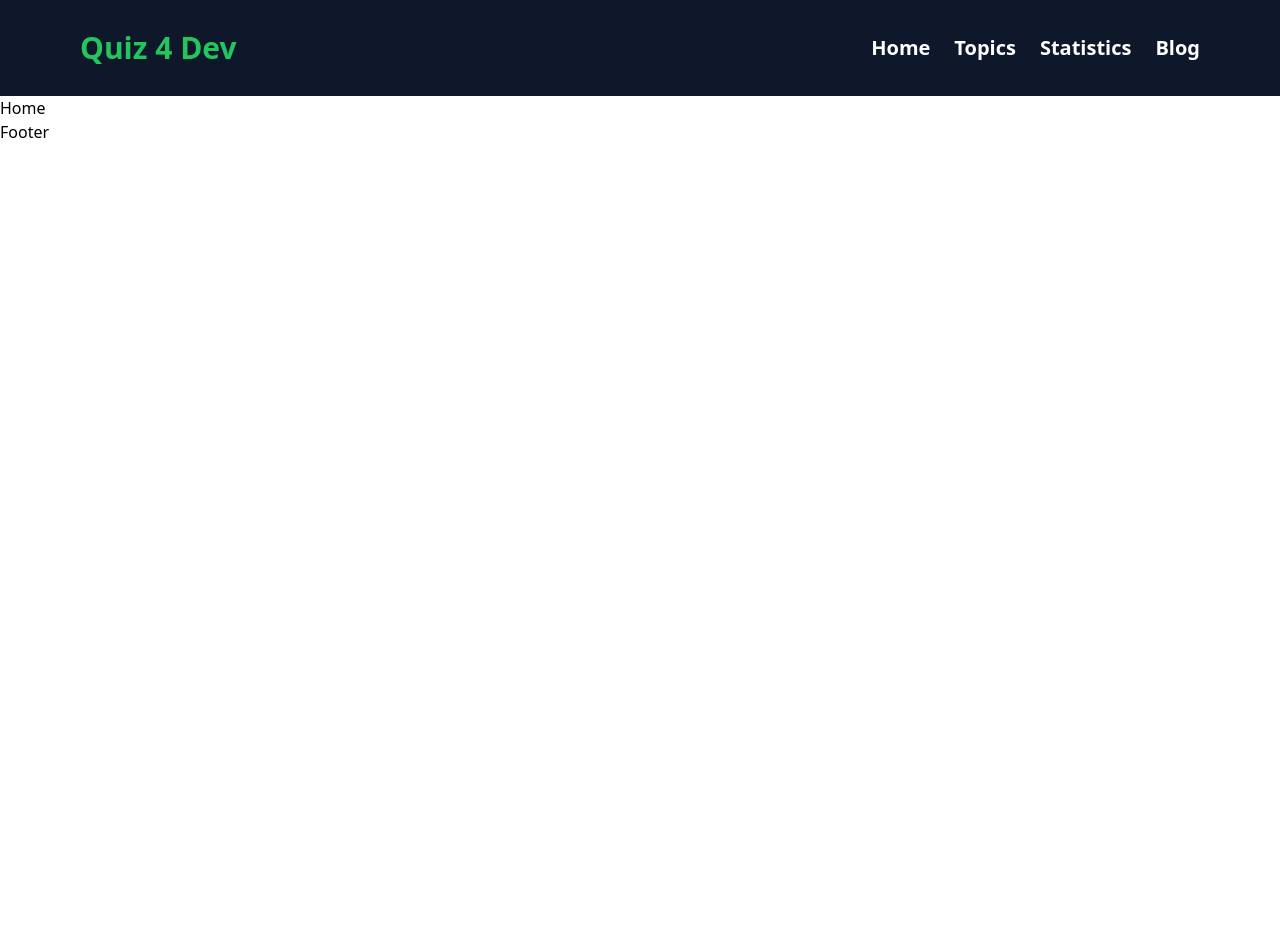
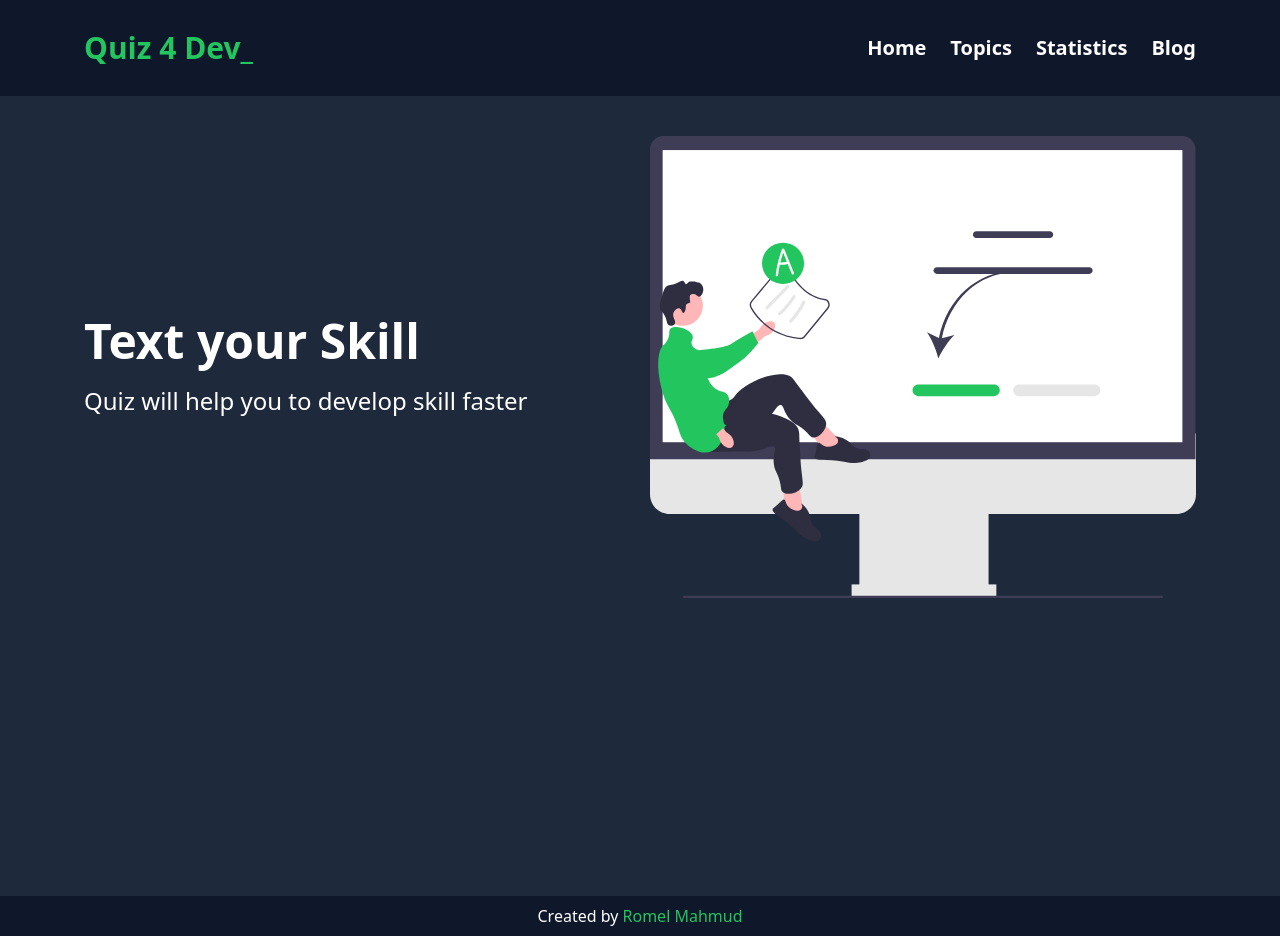
Before and after one commit to romelmahmud/quize4dev, a React (Vite) app: page / in a window 1280 px wide. Before the commit the page ends 800 px from the top, so only its background shows below. Built offline with nearby package versions, Linux system fonts and the light colour scheme.

Commit message:
Home Header section complete

```diff
--- a/src/components/Footer.jsx
+++ b/src/components/Footer.jsx
@@ -1,7 +1,13 @@
 import React from "react";
 
 const Footer = () => {
-  return <div>Footer</div>;
+  return (
+    <div className="bg-slate-900 h-10 text-white  flex items-center justify-center ">
+      <div>
+        Created by <span className="text-green-500">Romel Mahmud</span>
+      </div>
+    </div>
+  );
 };
 
 export default Footer;
--- /dev/null
+++ b/src/components/Header.jsx
@@ -0,0 +1,19 @@
+import React from "react";
+
+const Header = () => {
+  return (
+    <div className="mx-auto max-w-6xl px-6 md:px-5 grid md:grid-cols-2 pt-10 gap-5 items-center ">
+      <div className="text-center md:text-left mb-6 md:mb-0 ">
+        <h1 className="text-5xl text-white font-bold">Text your Skill</h1>
+        <p className="text-2xl text-white mt-5">
+          Quiz will help you to develop skill faster
+        </p>
+      </div>
+      <div className="mx-auto">
+        <img src="/hero-svg.svg" alt="" />
+      </div>
+    </div>
+  );
+};
+
+export default Header;
--- a/src/components/Home.jsx
+++ b/src/components/Home.jsx
@@ -1,7 +1,12 @@
 import React from "react";
+import Header from "./Header";
 
 const Home = () => {
-  return <div>Home</div>;
+  return (
+    <div className="bg-slate-800 min-h-screen">
+      <Header />
+    </div>
+  );
 };
 
 export default Home;
--- a/src/components/NavBar.jsx
+++ b/src/components/NavBar.jsx
@@ -10,9 +10,9 @@ const NavBar = () => {
   };
   return (
     <div className="bg-slate-900 h-24 text-white ">
-      <div className="mx-auto max-w-6xl px-4 flex justify-between items-center h-full">
+      <div className="mx-auto max-w-6xl px-6 md:px-5  flex justify-between items-center h-full">
         <Link to="/home" className="font-extrabold text-3xl text-green-500 ">
-          Quiz 4 Dev
+          Quiz 4 Dev_
         </Link>
         <div className="md:hidden">
           {open && (
```
Also changed, not shown: public/hero-svg.svg (added), public/hero.png (added).
